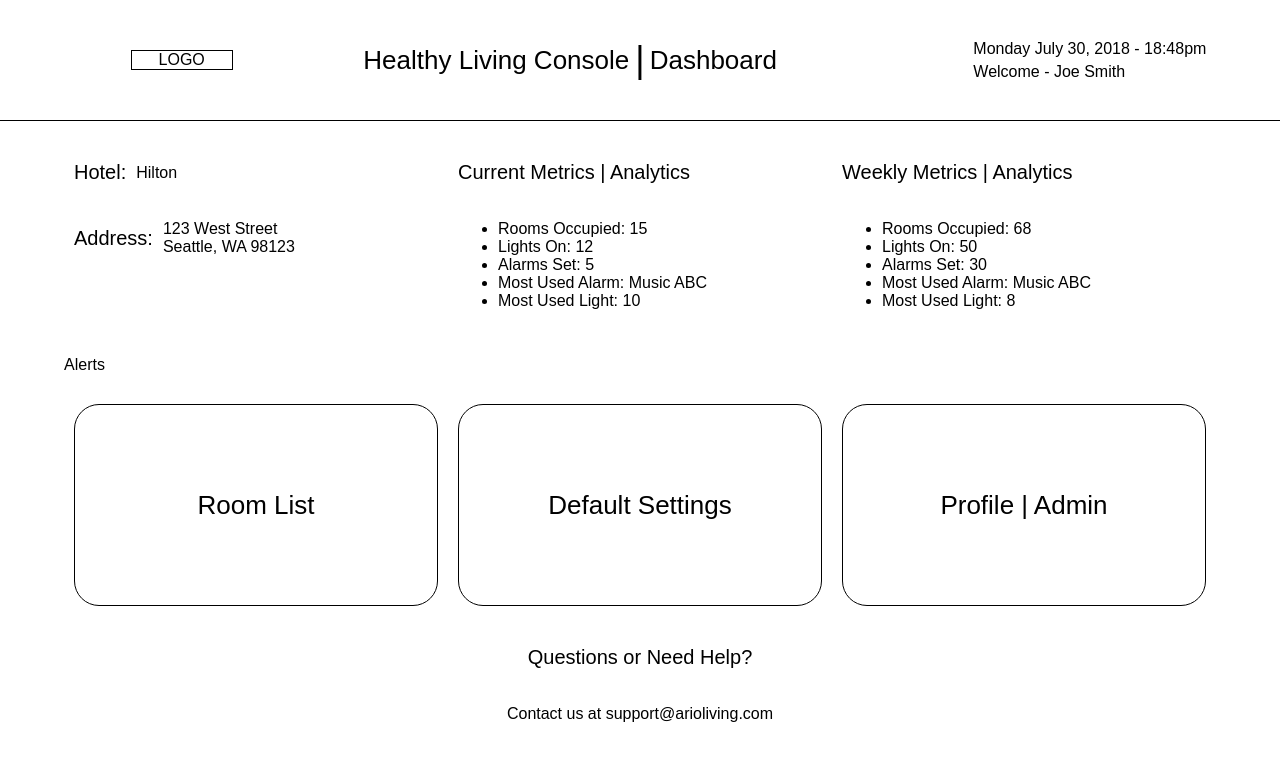
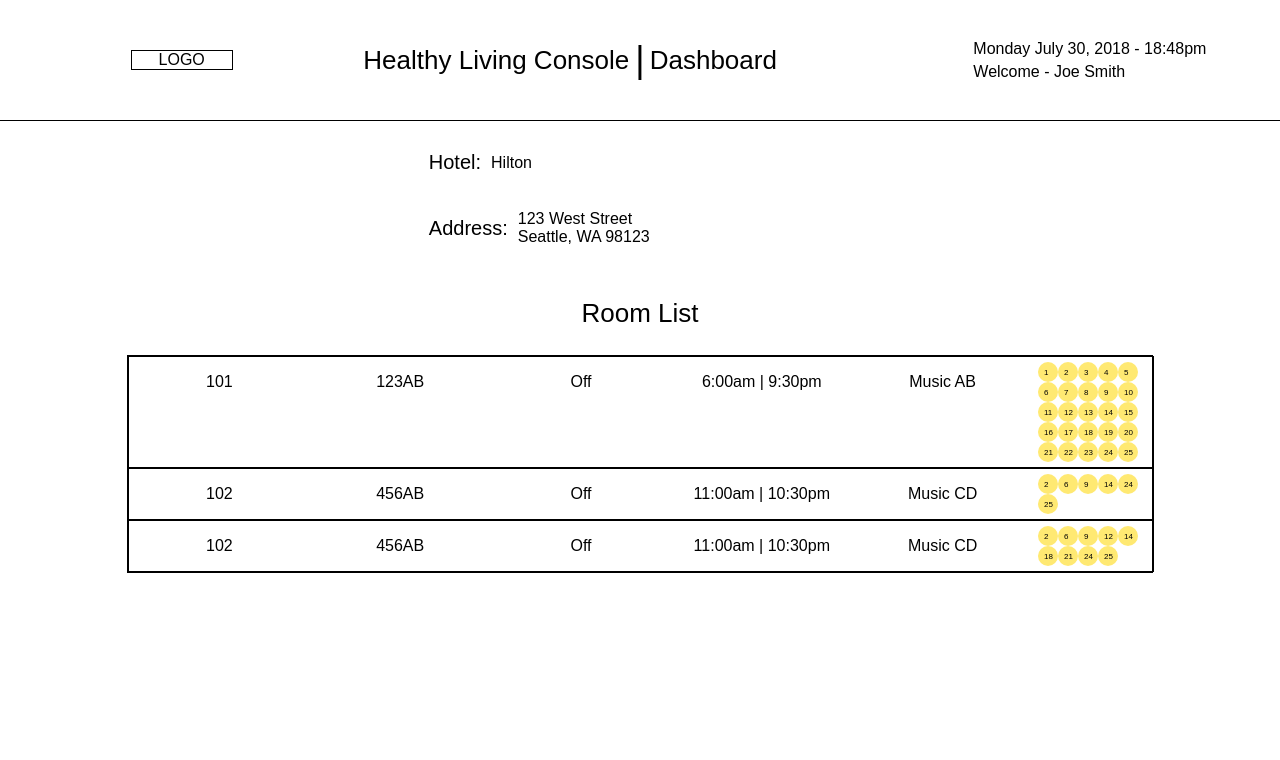
Before and after one commit to S9Digital/web-console, a React (Create React App) app: page / in a window 1280 px wide. Shown: the top 760 px of the page. Built offline with nearby package versions, Linux system fonts and the light colour scheme.

Commit message:
layour of roomlist

```diff
--- a/src/App.js
+++ b/src/App.js
@@ -5,6 +5,7 @@ import styled from "styled-components";
 import store from "./store";
 import Landing from "./components/Landing";
 import Header from "./components/Header";
+import RoomList from "./components/RoomList";
 
 const Wrapper = styled.div`width: 100% height: 100%; `;
 
@@ -14,7 +15,7 @@ class App extends Component {
       <Provider store={store}>
         <Wrapper>
           <Header />
-          <Landing />
+          <RoomList />
         </Wrapper>
       </Provider>
     );
--- /dev/null
+++ b/src/components/RoomList.js
@@ -0,0 +1,124 @@
+import React from "react";
+import styled from "styled-components";
+import { connect } from "react-redux";
+import Hotel from "./Hotel";
+
+const Wrapper = styled.div`
+  width: 100%;
+  height: 100% - 200px;
+  flex: 1;
+  flex-direction: column;
+  display: flex;
+  justify-content: center;
+  align-items: center;
+`;
+
+const Row = styled.div`
+  display: flex;
+  flex: 1;
+  flex-direction: row;
+  border: 1px solid Black;
+  justify-content: space-between;
+  align-items: stretch;
+  width: 100%;
+`;
+const RowItem = styled.div`
+  display: flex;
+  flex: 1;
+  align-items: center;
+  justify-content: center;
+  flex-wrap: wrap;
+  height: 50px;
+  padding-right: 5px;
+  padding-left: 5px;
+`;
+const ListContainer = styled.div`
+  display: flex;
+  flex: 1;
+  flex-direction: column;
+  width: 80%;
+  align-items: flex-start;
+  justify-content: flex-start;
+  border: 1px solid black;
+`;
+const TitleText = styled.p`
+  font-size: 26px;
+  color: black;
+`;
+const BulbBox = styled.div`
+  width: 20px;
+  height: 20px;
+  border-radius: 25px;
+  background-color: #ffe972;
+`;
+const BulbItem = styled.p`
+  font-size: 8px;
+  color: black;
+  position: absolute;
+  margin: 6px;
+`;
+
+class RoomList extends React.Component {
+  constructor(props) {
+    super(props);
+    this.state = {};
+  }
+
+  renderBulbs(bulb) {
+    return (
+      <div>
+        {bulb.error ? (
+          <BulbBox key={bulb.error}>
+            <BulbItem>{bulb.error ? bulb.Id : null}</BulbItem>
+          </BulbBox>
+        ) : null}
+      </div>
+    );
+  }
+
+  renderRoom(item) {
+    return (
+      <Row key={item.Id}>
+        <RowItem>{item.number}</RowItem>
+        <RowItem>{item.Id}</RowItem>
+        <RowItem>{item.tabletOn ? "On" : "Off"}</RowItem>
+        <RowItem>
+          {item.wakeTime} | {item.sleepTime}
+        </RowItem>
+        <RowItem>{item.alarm}</RowItem>
+        <div
+          style={{
+            display: "flex",
+            flexDirection: "row",
+            flexWrap: "wrap",
+            width: 110,
+            margin: 5
+          }}
+        >
+          {item.bulbs.map(bulb => this.renderBulbs(bulb))}
+        </div>
+      </Row>
+    );
+  }
+
+  render() {
+    return (
+      <Wrapper>
+        <Hotel />
+        <TitleText>Room List</TitleText>
+        <ListContainer>
+          {this.props.rooms.map(room => this.renderRoom(room))}
+        </ListContainer>
+      </Wrapper>
+    );
+  }
+}
+const mapStateToProps = (state, props) => ({
+  rooms: state.rooms
+});
+const mapDispatchToProps = dispatch => ({});
+
+export default connect(
+  mapStateToProps,
+  mapDispatchToProps
+)(RoomList);
--- a/src/reducer.js
+++ b/src/reducer.js
@@ -32,7 +32,117 @@ const DEFAULT_STATE = {
   weeklyAlarmsSet: 30,
   weeklyAlarmMostUsed: "Music ABC",
   weeklyLightMostUsed: "8",
-  userActions: []
+  userActions: [],
+  rooms: [
+    {
+      Id: "123AB",
+      number: "101",
+      sleepTime: "9:30pm",
+      wakeTime: "6:00am",
+      alarm: "Music AB",
+      bulbs: [
+        { Id: 1, error: true },
+        { Id: 2, error: true },
+        { Id: 3, error: true },
+        { Id: 4, error: true },
+        { Id: 5, error: true },
+        { Id: 6, error: true },
+        { Id: 7, error: true },
+        { Id: 8, error: true },
+        { Id: 9, error: true },
+        { Id: 10, error: true },
+        { Id: 11, error: true },
+        { Id: 12, error: true },
+        { Id: 13, error: true },
+        { Id: 14, error: true },
+        { Id: 15, error: true },
+        { Id: 16, error: true },
+        { Id: 17, error: true },
+        { Id: 18, error: true },
+        { Id: 19, error: true },
+        { Id: 20, error: true },
+        { Id: 21, error: true },
+        { Id: 22, error: true },
+        { Id: 23, error: true },
+        { Id: 24, error: true },
+        { Id: 25, error: true }
+      ],
+      schedule: false,
+      tabletOn: false
+    },
+    {
+      number: "102",
+      Id: "456AB",
+      sleepTime: "10:30pm",
+      wakeTime: "11:00am",
+      alarm: "Music CD",
+      bulbs: [
+        { Id: 1, error: false },
+        { Id: 2, error: true },
+        { Id: 3, error: false },
+        { Id: 4, error: false },
+        { Id: 5, error: false },
+        { Id: 6, error: true },
+        { Id: 7, error: false },
+        { Id: 8, error: false },
+        { Id: 9, error: true },
+        { Id: 10, error: false },
+        { Id: 11, error: false },
+        { Id: 12, error: false },
+        { Id: 13, error: false },
+        { Id: 14, error: true },
+        { Id: 15, error: false },
+        { Id: 16, error: false },
+        { Id: 17, error: false },
+        { Id: 18, error: false },
+        { Id: 19, error: false },
+        { Id: 20, error: false },
+        { Id: 21, error: false },
+        { Id: 22, error: false },
+        { Id: 23, error: false },
+        { Id: 24, error: true },
+        { Id: 25, error: true }
+      ],
+      schedule: false,
+      tabletOn: false
+    },
+    {
+      number: "102",
+      Id: "456AB",
+      sleepTime: "10:30pm",
+      wakeTime: "11:00am",
+      alarm: "Music CD",
+      bulbs: [
+        { Id: 1, error: false },
+        { Id: 2, error: true },
+        { Id: 3, error: false },
+        { Id: 4, error: false },
+        { Id: 5, error: false },
+        { Id: 6, error: true },
+        { Id: 7, error: false },
+        { Id: 8, error: false },
+        { Id: 9, error: true },
+        { Id: 10, error: false },
+        { Id: 11, error: false },
+        { Id: 12, error: true },
+        { Id: 13, error: false },
+        { Id: 14, error: true },
+        { Id: 15, error: false },
+        { Id: 16, error: false },
+        { Id: 17, error: false },
+        { Id: 18, error: true },
+        { Id: 19, error: false },
+        { Id: 20, error: false },
+        { Id: 21, error: true },
+        { Id: 22, error: false },
+        { Id: 23, error: false },
+        { Id: 24, error: true },
+        { Id: 25, error: true }
+      ],
+      schedule: false,
+      tabletOn: false
+    }
+  ]
 };
 
 export default function reducer(state = DEFAULT_STATE, action) {
```
